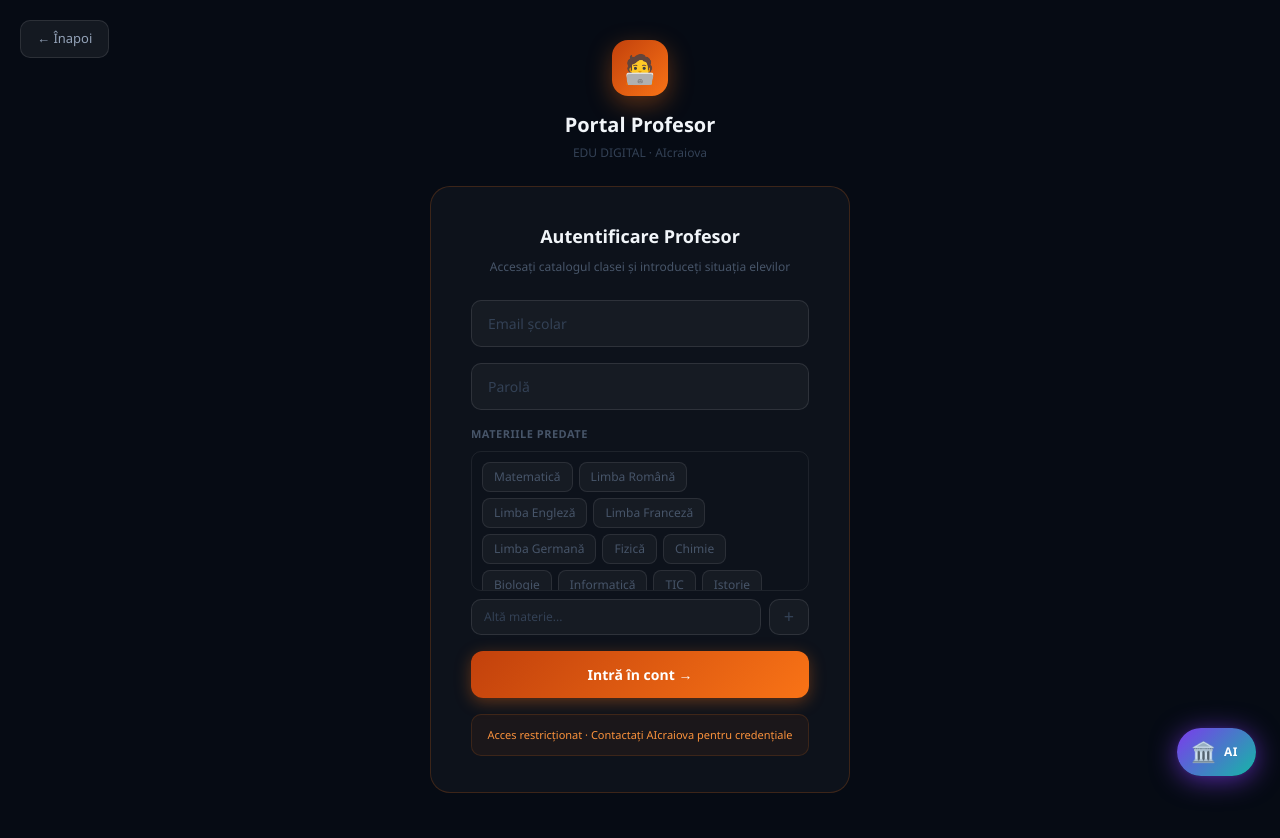
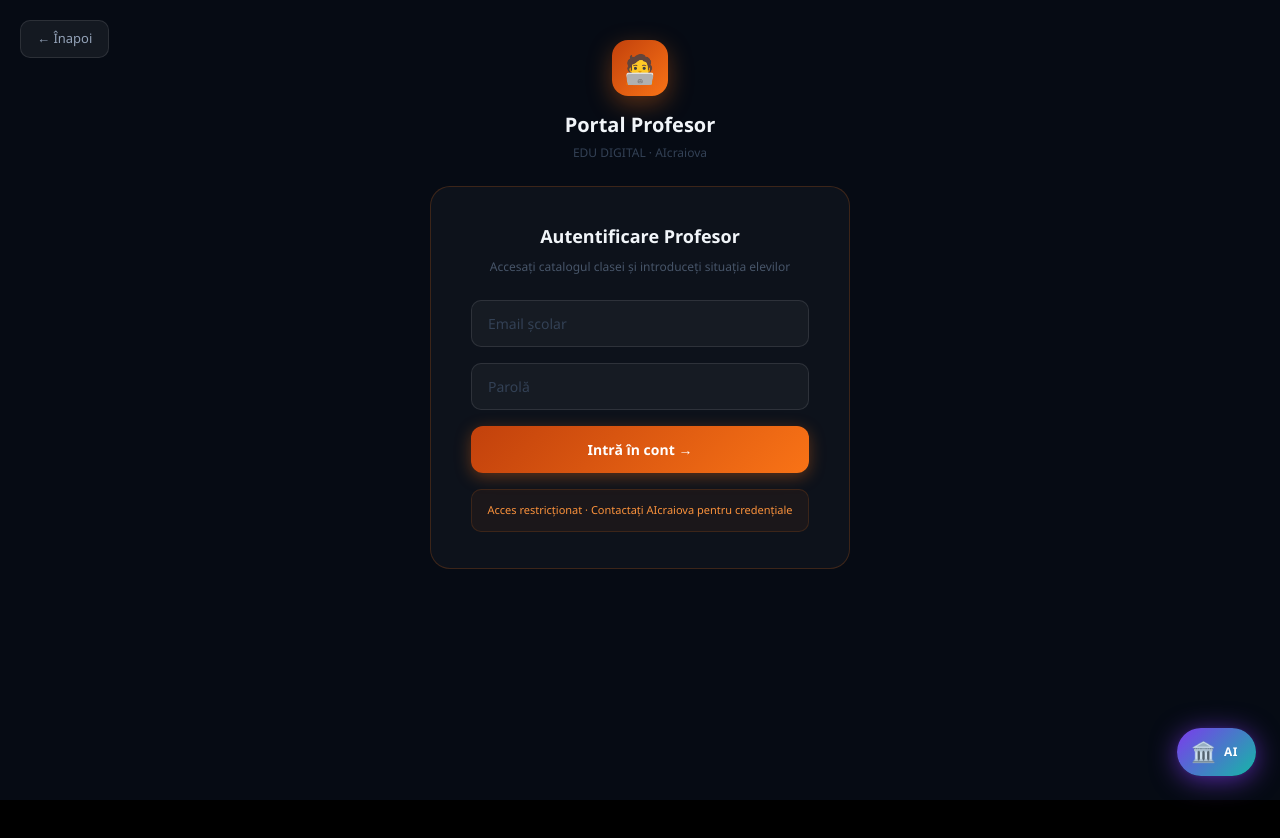
Before and after one commit to catalinradu2026-gif/leadflow-ai, a Next.js app: page /edu/profesori in a window 1280 px wide. Shown: the top 838 px of the page. After the commit the page ends 800 px from the top, so only its background shows below. Built offline with nearby package versions, Linux system fonts and the light colour scheme.

Commit message:
fix(profesori): remove subjects from login form, add on first-connect onboarding

```diff
--- a/app/edu/profesori/page.tsx
+++ b/app/edu/profesori/page.tsx
@@ -217,9 +217,10 @@ export default function ProfesoriPage() {
     if (email.trim().toLowerCase() !== 'contact@aicraiova.ro' || password !== 'ARACIP') {
       setLoginErr('Email sau parolă incorectă.'); return
     }
-    const materii = materiiSelectate.length > 0 ? materiiSelectate : (['Materie neconfigurată'] as string[])
-    saveMaterii(materii)
-    setMaterie(materii[0])
+    if (materiiSelectate.length > 0) {
+      saveMaterii(materiiSelectate)
+      setMaterie(materiiSelectate[0])
+    }
     setSelectedNr(null)
     setView('catalog')
   }
@@ -263,56 +264,6 @@ export default function ProfesoriPage() {
           <input type="email" placeholder="Email școlar" value={email} onChange={e => setEmail(e.target.value)} style={inputStyle} autoComplete="email" />
           <input type="password" placeholder="Parolă" value={password} onChange={e => setPassword(e.target.value)} style={inputStyle} autoComplete="current-password" />
 
-          {/* Materii salvate — quick login */}
-          {materiiSelectate.length > 0 && !showMateriiSelector ? (
-            <div style={{ background: 'rgba(249,115,22,0.06)', border: '1px solid rgba(249,115,22,0.2)', borderRadius: '12px', padding: '10px 14px' }}>
-              <div style={{ fontSize: '11px', color: '#fb923c', fontWeight: 700, marginBottom: '7px', display: 'flex', justifyContent: 'space-between', alignItems: 'center' }}>
-                <span>Materii salvate</span>
-                <button type="button" onClick={() => setShowMateriiSelector(true)} style={{ background: 'none', border: 'none', color: '#475569', fontSize: '11px', cursor: 'pointer', fontFamily: 'inherit' }}>Schimbă →</button>
-              </div>
-              <div style={{ display: 'flex', flexWrap: 'wrap', gap: '5px' }}>
-                {materiiSelectate.map(m => (
-                  <span key={m} style={{ background: 'rgba(249,115,22,0.15)', border: '1px solid rgba(249,115,22,0.35)', borderRadius: '16px', padding: '3px 10px', fontSize: '12px', fontWeight: 700, color: '#fb923c' }}>{m}</span>
-                ))}
-              </div>
-            </div>
-          ) : (
-            <div>
-              <div style={{ fontSize: '11px', color: '#475569', fontWeight: 700, marginBottom: '8px', textTransform: 'uppercase', letterSpacing: '0.5px', display: 'flex', justifyContent: 'space-between' }}>
-                <span>Materiile predate</span>
-                {materiiSelectate.length > 0 && <span style={{ color: '#f97316' }}>{materiiSelectate.length} selectate</span>}
-              </div>
-              {materiiSelectate.length > 0 && (
-                <div style={{ display: 'flex', flexWrap: 'wrap', gap: '5px', marginBottom: '10px' }}>
-                  {materiiSelectate.map(m => (
-                    <div key={m} style={{ display: 'flex', alignItems: 'center', gap: '5px', background: 'rgba(249,115,22,0.2)', border: '1px solid rgba(249,115,22,0.5)', borderRadius: '20px', padding: '4px 10px', fontSize: '12px', fontWeight: 700, color: '#fb923c' }}>
-                      {m}
-                      <button type="button" onClick={() => toggleMaterie(m)} style={{ background: 'none', border: 'none', color: '#fb923c', cursor: 'pointer', fontSize: '14px', lineHeight: 1, padding: 0 }}>×</button>
-                    </div>
-                  ))}
-                </div>
-              )}
-              <div style={{ maxHeight: '140px', overflowY: 'auto', display: 'flex', flexWrap: 'wrap', gap: '6px', border: '1px solid rgba(255,255,255,0.07)', borderRadius: '10px', padding: '10px' }}>
-                {MATERII_LISTA.map(m => {
-                  const sel = materiiSelectate.includes(m)
-                  return (
-                    <button key={m} type="button" onClick={() => toggleMaterie(m)}
-                      style={{ background: sel ? 'rgba(249,115,22,0.2)' : 'rgba(255,255,255,0.04)', border: `1px solid ${sel ? 'rgba(249,115,22,0.55)' : 'rgba(255,255,255,0.09)'}`, borderRadius: '8px', padding: '5px 11px', fontSize: '12px', fontWeight: sel ? 700 : 400, color: sel ? '#fb923c' : '#475569', cursor: 'pointer', fontFamily: 'inherit', transition: 'all 0.15s' }}>
-                      {sel ? '✓ ' : ''}{m}
-                    </button>
-                  )
-                })}
-              </div>
-              <div style={{ display: 'flex', gap: '8px', marginTop: '8px' }}>
-                <input type="text" placeholder="Altă materie..." value={altaMaterie} onChange={e => setAltaMaterie(e.target.value)}
-                  onKeyDown={e => { if (e.key === 'Enter') { e.preventDefault(); adaugaAltaMaterie() } }}
-                  style={{ ...inputStyle, flex: 1, padding: '8px 12px', fontSize: '12px' }} />
-                <button type="button" onClick={adaugaAltaMaterie}
-                  style={{ background: altaMaterie.trim() ? 'rgba(249,115,22,0.2)' : 'rgba(255,255,255,0.04)', border: `1px solid ${altaMaterie.trim() ? 'rgba(249,115,22,0.4)' : 'rgba(255,255,255,0.1)'}`, borderRadius: '10px', padding: '0 14px', fontSize: '18px', cursor: 'pointer', color: altaMaterie.trim() ? '#fb923c' : '#334155', fontFamily: 'inherit' }}>+</button>
-              </div>
-            </div>
-          )}
-
           {loginErr && <div style={{ fontSize: '12px', color: '#ef4444', textAlign: 'center' }}>{loginErr}</div>}
           <button type="submit" disabled={logging} style={btnOrange}>{logging ? 'Se verifică...' : 'Intră în cont →'}</button>
         </form>
@@ -335,6 +286,17 @@ export default function ProfesoriPage() {
       </div>
 
       <div style={{ width: '100%', maxWidth: '540px', display: 'flex', flexDirection: 'column', gap: '12px' }}>
+
+        {/* Onboarding prima conectare */}
+        {materiiProf.length === 0 && (
+          <div style={{ background: 'rgba(249,115,22,0.06)', border: '1px solid rgba(249,115,22,0.2)', borderRadius: '16px', padding: '24px', textAlign: 'center' }}>
+            <div style={{ fontSize: '28px', marginBottom: '10px' }}>🧑‍💻</div>
+            <div style={{ fontSize: '14px', fontWeight: 700, color: '#f1f5f9', marginBottom: '6px' }}>Prima conectare pe acest dispozitiv</div>
+            <div style={{ fontSize: '12px', color: '#475569', marginBottom: '16px' }}>Adaugă materiile pe care le predai folosind butonul <strong style={{ color: '#fb923c' }}>+</strong> de mai jos</div>
+            <button onClick={() => setAdaugaMaterieOpen(true)}
+              style={{ ...btnOrange, padding: '10px 24px', fontSize: '13px', boxShadow: 'none' }}>+ Adaugă materie</button>
+          </div>
+        )}
 
         {/* ── Tabs materii ── */}
         <div style={{ background: 'rgba(255,255,255,0.02)', border: '1px solid rgba(255,255,255,0.07)', borderRadius: '16px', overflow: 'hidden' }}>
```
